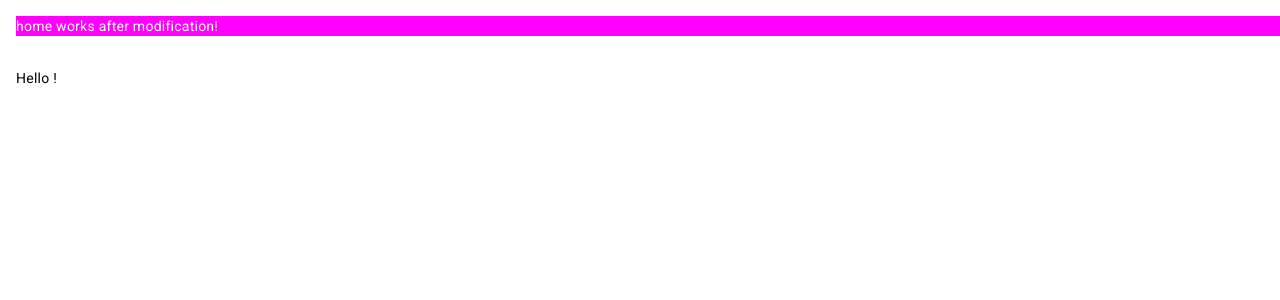
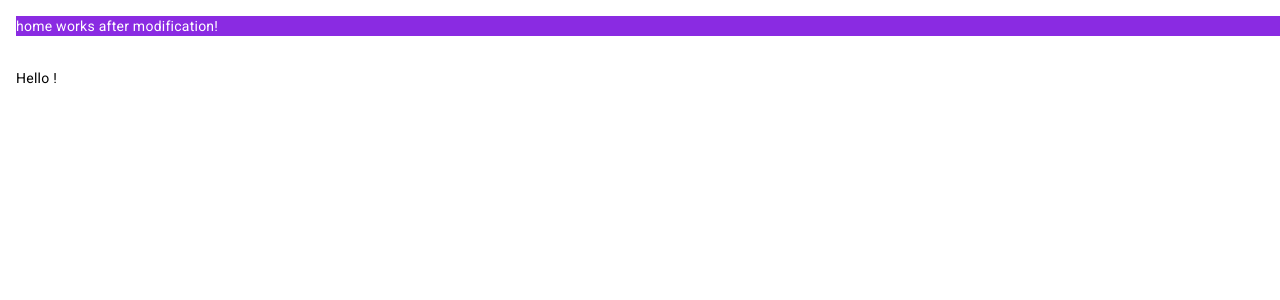
Before and after one commit to rauldevilla/very-simple-angular, an Angular app: page /home in a window 1280 px wide. Shown: the top 300 px of the page. Built offline with nearby package versions, Linux system fonts and the light colour scheme.

Commit message:
Background to blueviolet

```diff
--- a/src/app/components/home/home.component.scss
+++ b/src/app/components/home/home.component.scss
@@ -1,4 +1,4 @@
 .title-background {
-    background-color: magenta;
+    background-color: blueviolet;
     color: white;
 }
```
